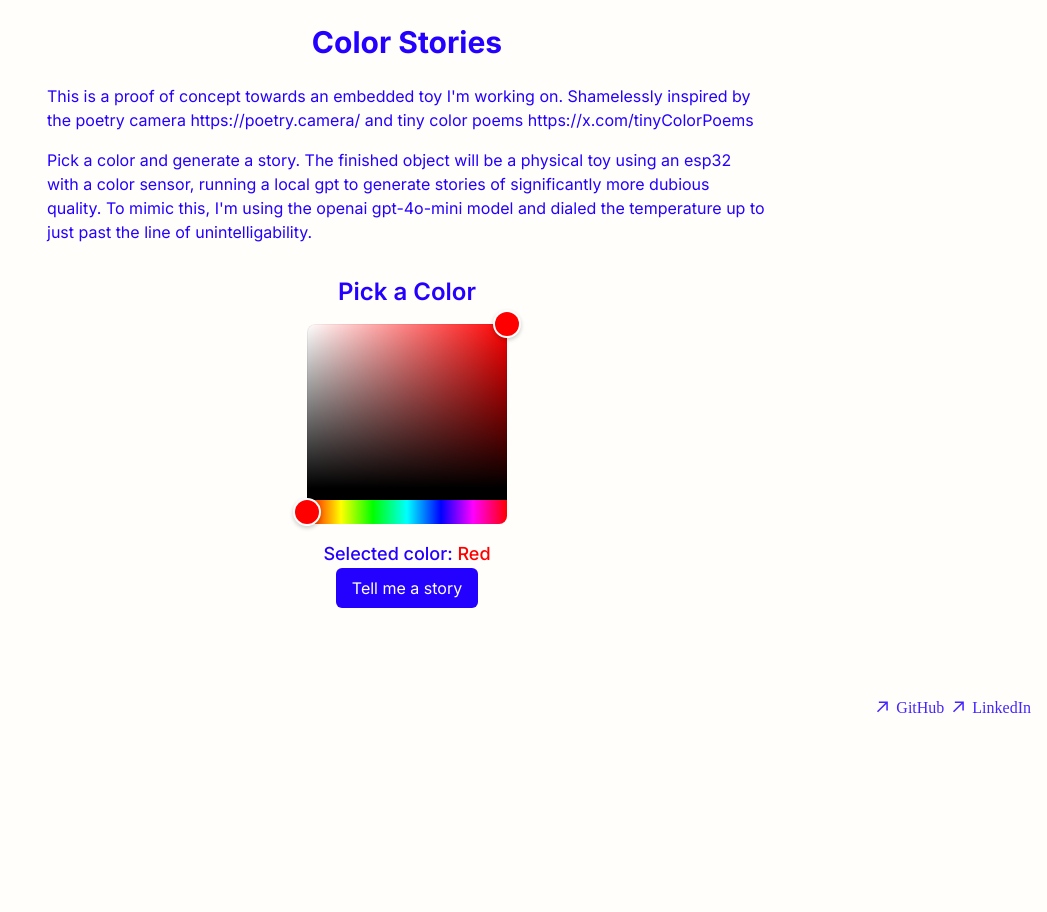
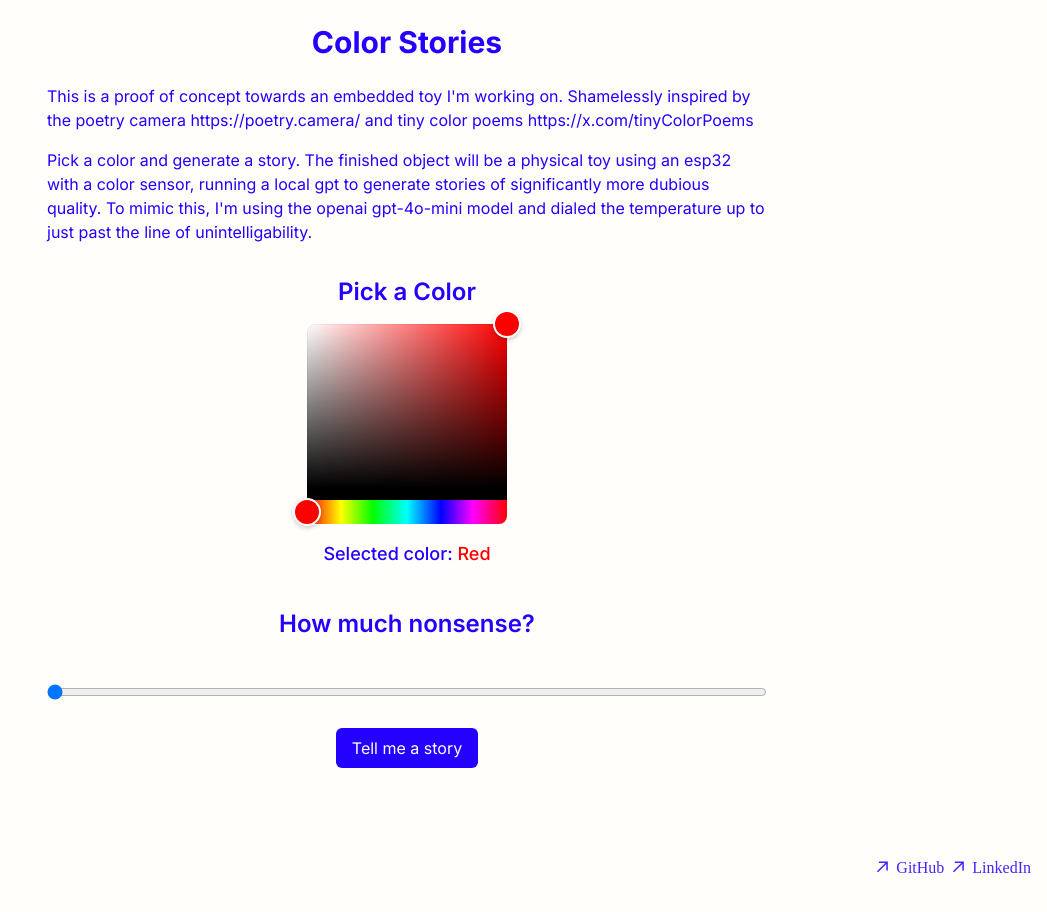
Before and after one commit to chedgo/home, a Next.js app: page /color-stories in a window 1280 px wide. Shown: the top 912 px of the page, without its empty margins (233-1280 px from the left). Before the commit the page ends 800 px from the top, so only its background shows below. Built offline with nearby package versions, Linux system fonts and the light colour scheme; a web font is replaced by a local one.

Commit message:
add nonsense slider

```diff
--- a/src/app/api/color-stories/route.ts
+++ b/src/app/api/color-stories/route.ts
@@ -6,15 +6,16 @@ export const runtime = 'edge';
 export const maxDuration = 30;
 
 export async function POST(req: Request) {
-  const { color } = await req.json();
+  const { color, temperature } = await req.json();
 
-  if (!color) {
+  if (!color || !temperature) {
     return new Response(
       JSON.stringify({ error: 'Missing required parameters' }),
       { status: 400 }
     );
   }
-
+  //map temperature from 1-50 to 1.35-2 range
+  const mappedTemperature = 1.35 + (temperature / 50) * 0.65;
   try {
     const stories = await streamObject({
       model: openai('gpt-4o-mini'),
@@ -22,7 +23,7 @@ export async function POST(req: Request) {
       schema: colorStorySchema,
       prompt: `Write a story about the color ${color.name}, but make it sharp and a little rude. Follow the format, and make the references subtle yet clever. Keep it simple but smart, like you're cutting through the nonsense with a smirk. Make it clear you're not here to pander or play nice.`,
       maxTokens: 200,
-      temperature: 1.4,
+      temperature: mappedTemperature,
       // onFinish({
       //   object
       // }) {
--- a/src/app/color-stories/page.tsx
+++ b/src/app/color-stories/page.tsx
@@ -6,6 +6,7 @@ import { useFetchColorStory } from '@/hooks/useFetchColorStory';
 import { Color } from '@/types/Color';
 import { colorFromHex } from '@/utils/colorUtils';
 function ColorStories() {
+  const [temperature, setTemperature] = useState<number>(0);
   const [color, setColor] = useState<Color>({
     name: 'Red',
     hex: '#ff0000',
@@ -58,10 +59,22 @@ function ColorStories() {
             {getNearestColorName(color.hex)}
           </span>
         </p>
+        <h2 className="text-2xl font-semibold mt-10 mb-4 text-primary">
+          How much nonsense?
+        </h2>
+        <input
+          id="nonsense-slider"
+          type="range"
+          min="0"
+          max="50"
+          value={temperature}
+          onChange={(e) => setTemperature(parseInt(e.target.value))}
+          className="w-full h-2 bg-gray-200 rounded-lg cursor-pointer my-8"
+        />
         <button
           className="bg-primary text-white px-4 py-2 rounded-md"
           onClick={() => {
-            fetchStory(color);
+            fetchStory(color, temperature);
           }}
         >
           Tell me a story
--- a/src/hooks/useFetchColorStory.tsx
+++ b/src/hooks/useFetchColorStory.tsx
@@ -13,7 +13,7 @@ export function useFetchColorStory() {
   const [isDoneLoading, setIsDoneLoading] = useState(false);
   const [error, setError] = useState<string | null>(null);
   const fetchStory = useCallback(
-    (color: Color) => {
+    (color: Color, temperature: number) => {
       if (!color) {
         return;
       }
@@ -21,6 +21,7 @@ export function useFetchColorStory() {
       try {
         submit({
           color,
+          temperature,
         });
         setIsDoneLoading(true);
       } catch (error) {
```
